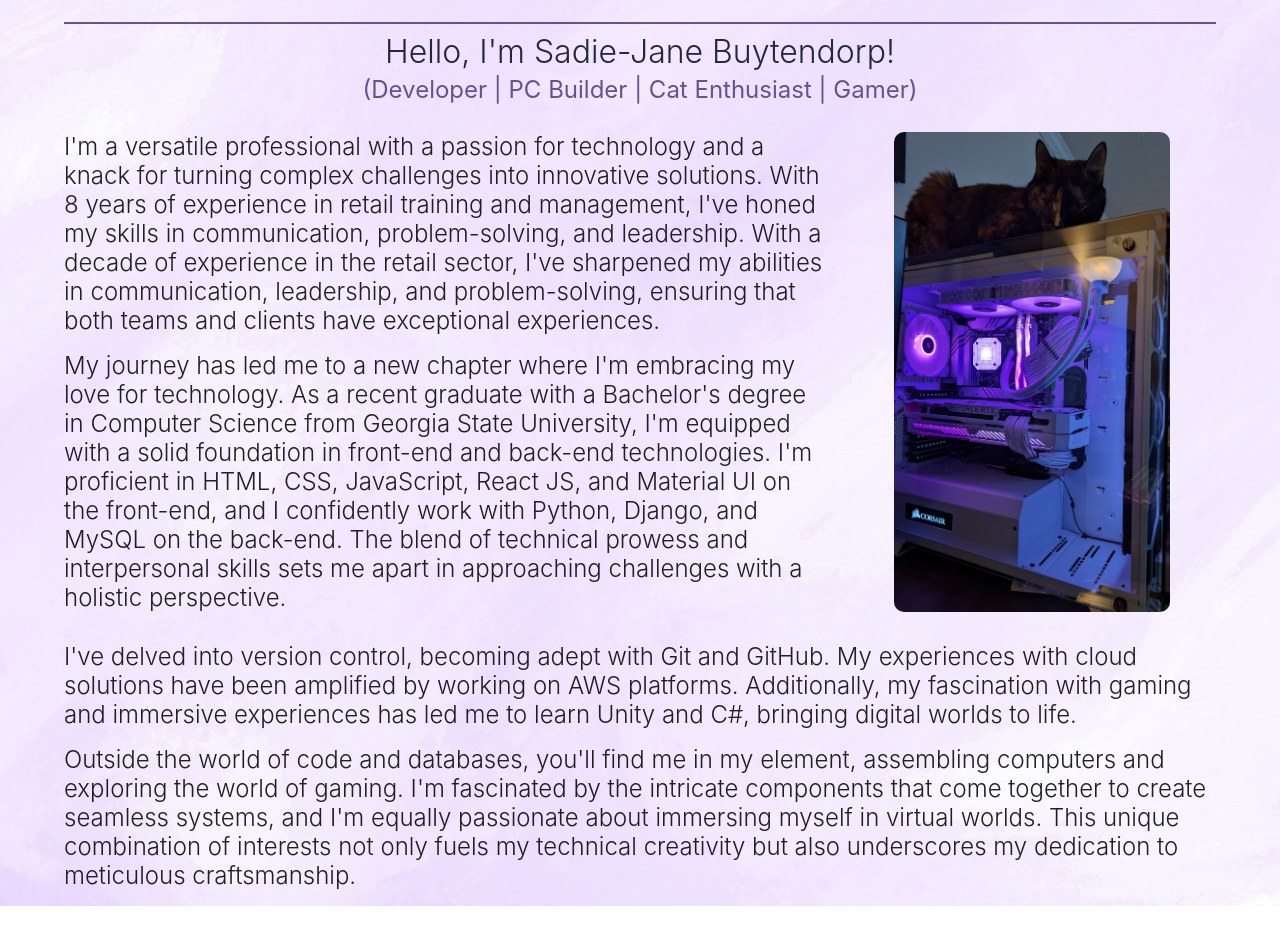
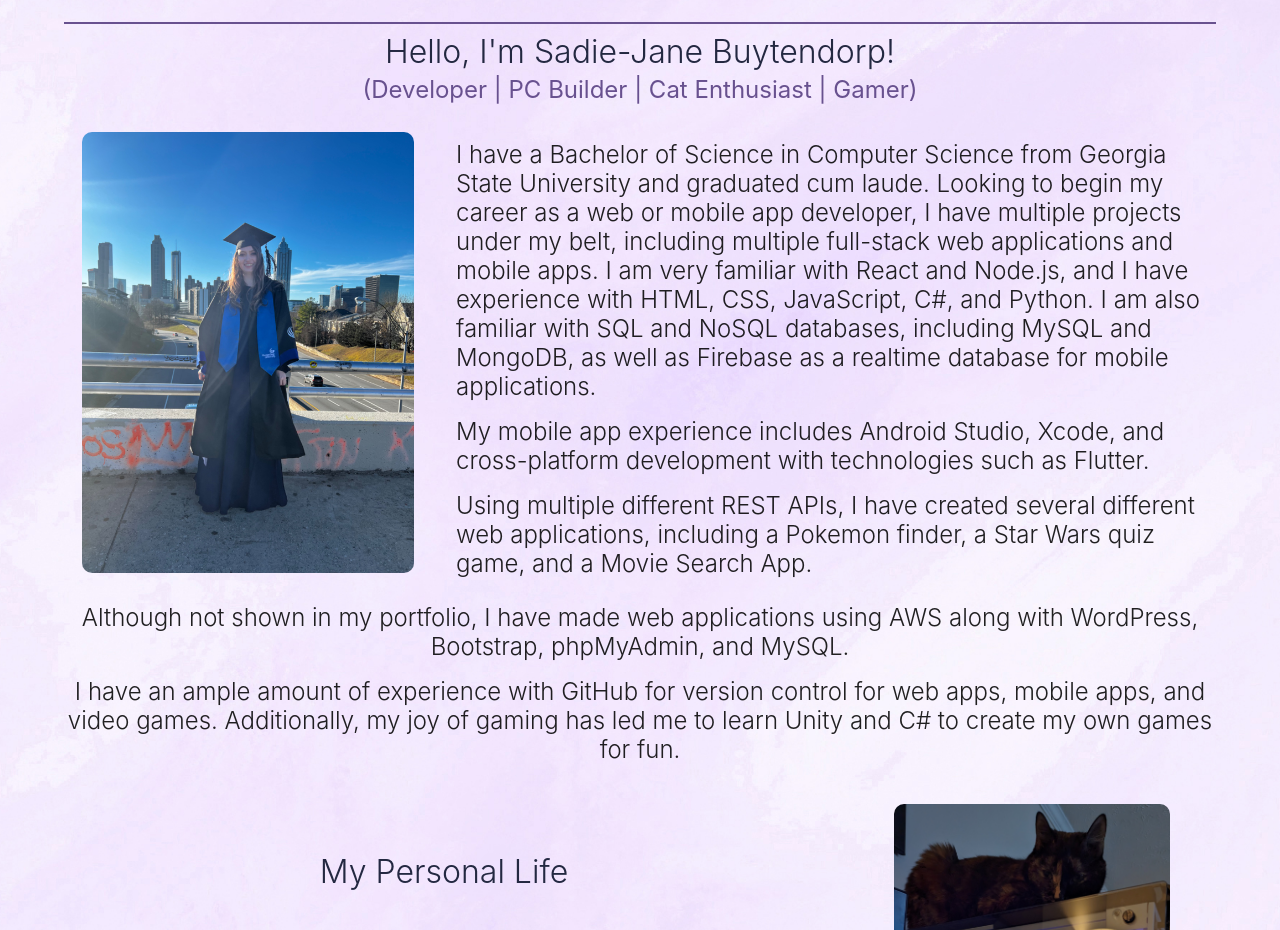
Before and after one commit to sadiejaneb/portfolio, a React (Create React App) app: page /about in a window 1280 px wide. Shown: the part 142-1072 px from the top of the page. Before the commit the page ends 1048 px from the top, so only its background shows below. Built offline with nearby package versions, Linux system fonts and the light colour scheme.

Commit message:
updated about me

```diff
--- a/src/pages/About.js
+++ b/src/pages/About.js
@@ -5,6 +5,7 @@ import { Typography } from "@mui/material/";
 import { Container } from "@mui/material";
 import { Box } from "@mui/material";
 import catComputer from "../images/cat_computer.jpg";
+import gradPicture from "../images/grad_picture.jpg";
 
 function About() {
   const theme = useTheme();
@@ -49,26 +50,67 @@ function About() {
           spacing={{ xs: 2, md: 3 }}
           columns={{ xs: 4, sm: 8, md: 12 }}
         ></Grid>
+        <Grid item xs={4}>
+          <Box
+            component="img"
+            src={gradPicture}
+            alt="GradPicture"
+            width="90%"
+            sx={{ borderRadius: "10px" }}
+          />
+        </Grid>
         <Grid item xs={8}>
-          <Typography align="left" variant="body1" sx={{ mb: "2vh" }}>
-            I'm a versatile professional with a passion for technology and a
-            knack for turning complex challenges into innovative solutions. With
-            8 years of experience in retail training and management, I've honed
-            my skills in communication, problem-solving, and leadership. With a
-            decade of experience in the retail sector, I've sharpened my
-            abilities in communication, leadership, and problem-solving,
-            ensuring that both teams and clients have exceptional experiences.
+          <Typography align="left" variant="body1" sx={{ mt: "1vh" }}>
+            I have a Bachelor of Science in Computer Science from Georgia State
+            University and graduated cum laude. Looking to begin my career as a
+            web or mobile app developer, I have multiple projects under my belt,
+            including multiple full-stack web applications and mobile apps. I am
+            very familiar with React and Node.js, and I have experience with
+            HTML, CSS, JavaScript, C#, and Python. I am also familiar with SQL
+            and NoSQL databases, including MySQL and MongoDB, as well as
+            Firebase as a realtime database for mobile applications.
           </Typography>
-          <Typography align="left" variant="body1">
-            My journey has led me to a new chapter where I'm embracing my love
-            for technology. As a recent graduate with a Bachelor's degree in
-            Computer Science from Georgia State University, I'm equipped with a
-            solid foundation in front-end and back-end technologies. I'm
-            proficient in HTML, CSS, JavaScript, React JS, and Material UI on
-            the front-end, and I confidently work with Python, Django, and MySQL
-            on the back-end. The blend of technical prowess and interpersonal
-            skills sets me apart in approaching challenges with a holistic
-            perspective.
+          <Typography align="left" variant="body1" sx={{ mt: "2vh" }}>
+            My mobile app experience includes Android Studio, Xcode, and
+            cross-platform development with technologies such as Flutter.
+          </Typography>
+          <Typography align="left" variant="body1" sx={{ mt: "2vh" }}>
+            Using multiple different REST APIs, I have created several different
+            web applications, including a Pokemon finder, a Star Wars quiz game,
+            and a Movie Search App.
+          </Typography>
+        </Grid>
+        <Grid item xs={12}>
+          <Typography align="center" variant="body1" sx={{ mb: "2vh" }}>
+            Although not shown in my portfolio, I have made web applications
+            using AWS along with WordPress, Bootstrap, phpMyAdmin, and MySQL.
+          </Typography>
+          <Typography align="center" variant="body1" sx={{ mb: "2vh" }}>
+            I have an ample amount of experience with GitHub for version control
+            for web apps, mobile apps, and video games. Additionally, my joy of
+            gaming has led me to learn Unity and C# to create my own games for
+            fun.
+          </Typography>
+        </Grid>
+        <Grid item xs={8}>
+          <Typography
+            color="secondary.main"
+            variant="h3"
+            sx={{ mt: "6vh" }}
+            gutterBottom
+          >
+            My Personal Life
+          </Typography>
+          <Typography align="center" variant="body1" sx={{ mt: "5vh" }}>
+            In my free time, I enjoy playing video games, building computers,
+            and spending time with my cats. I also enjoy playing board and card
+            games. I am a huge fan of the Final Fantasy series, and I have been
+            playing Final Fantasy XIV for years. I enjoy XIV for its team-based
+            gameplay as well as the amazing story. With a preference for RPG's,
+            I also enjoy playing games such as Baldur's Gate 3, Elden Ring, and
+            Pokemon. In the past, I've also had fun playing team-based games
+            such as Overwatch and still play the occasional battle royale game
+            such as Apex Legends and Fortnite. Casual only, of course.
           </Typography>
         </Grid>
         <Grid item xs={4}>
@@ -80,24 +122,6 @@ function About() {
             sx={{ borderRadius: "10px" }}
           />
         </Grid>
-        <Grid item xs={12}>
-          <Typography align="left" variant="body1" sx={{ mb: "2vh" }}>
-            I've delved into version control, becoming adept with Git and
-            GitHub. My experiences with cloud solutions have been amplified by
-            working on AWS platforms. Additionally, my fascination with gaming
-            and immersive experiences has led me to learn Unity and C#, bringing
-            digital worlds to life.
-          </Typography>
-          <Typography align="left" variant="body1" sx={{ mb: "2vh" }}>
-            Outside the world of code and databases, you'll find me in my
-            element, assembling computers and exploring the world of gaming. I'm
-            fascinated by the intricate components that come together to create
-            seamless systems, and I'm equally passionate about immersing myself
-            in virtual worlds. This unique combination of interests not only
-            fuels my technical creativity but also underscores my dedication to
-            meticulous craftsmanship.
-          </Typography>
-        </Grid>
       </Grid>
     </Container>
   );
```
Also changed, not shown: src/images/grad_picture.jpg (added).
